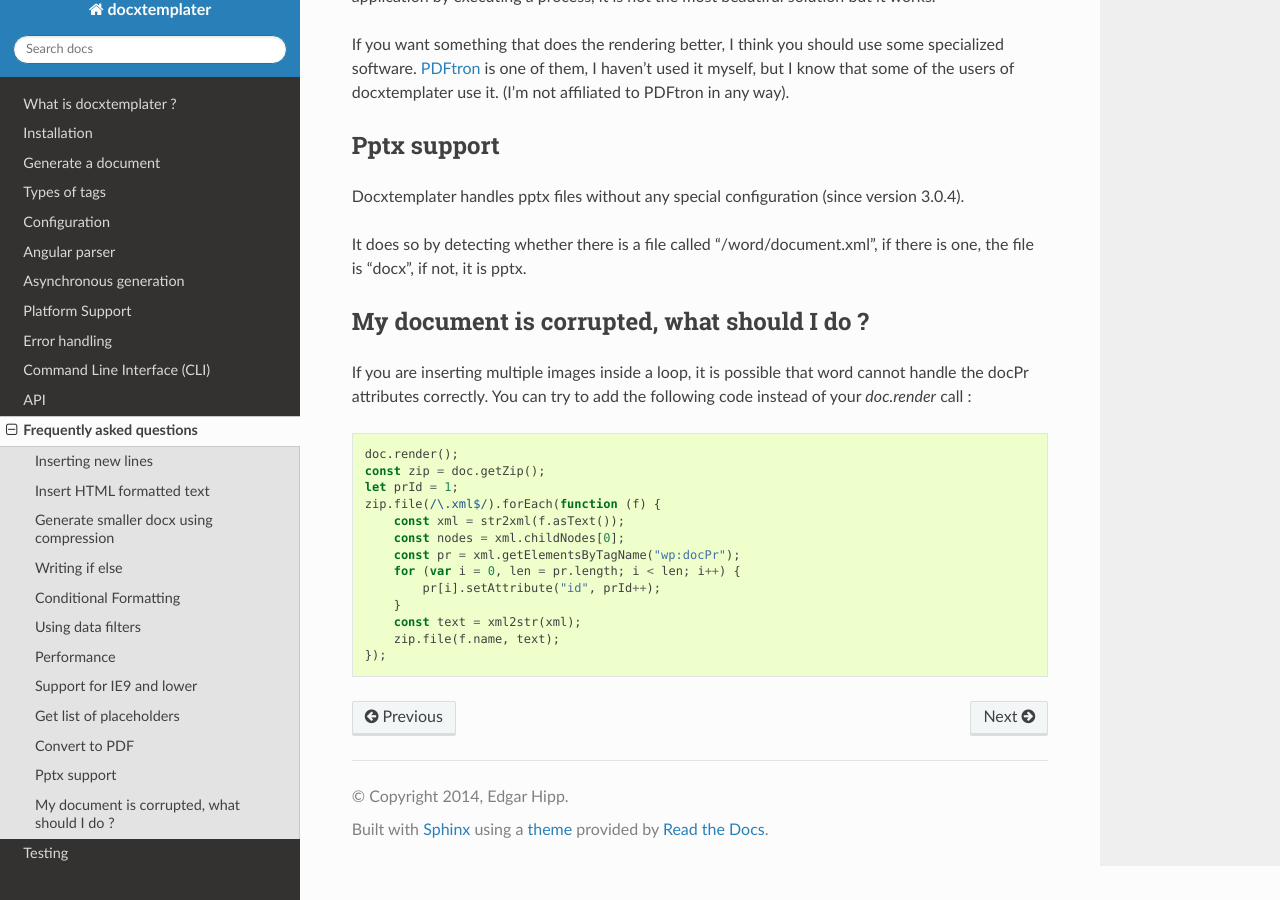
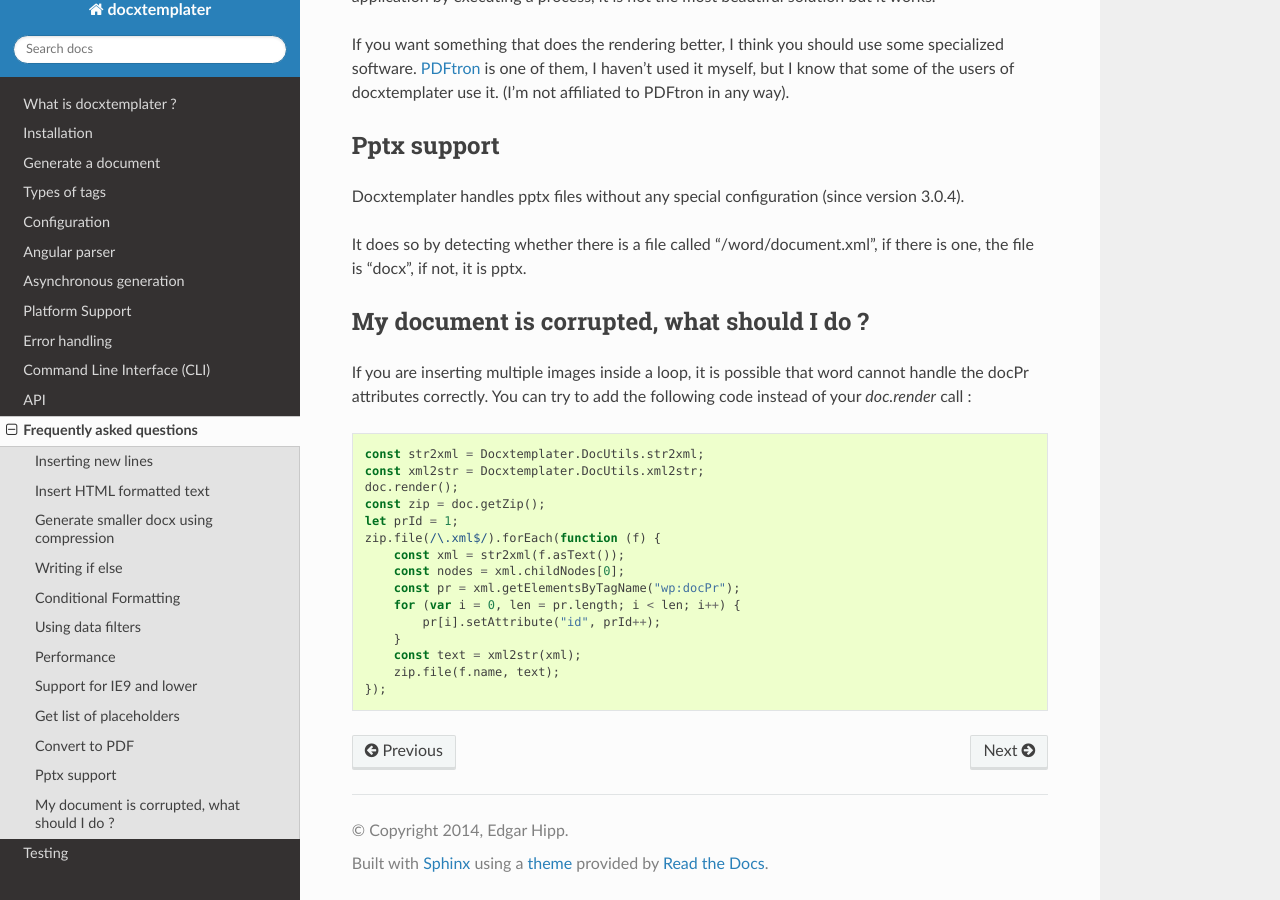
Before and after one commit to open-xml-templating/docxtemplater, a Sphinx documentation site: the page built from docs/source/faq.rst, in a window 1280 px wide and 900 px high, scrolled down 3503 px. Built offline with Sphinx 7.4.7 and the Read the Docs theme 2.0.0, drawn with Linux system fonts in a browser that asks for light colours.

Commit message:
Fix faq for corrupt docs

```diff
--- a/docs/source/faq.rst
+++ b/docs/source/faq.rst
@@ -202,6 +202,8 @@ If you are inserting multiple images inside a loop, it is possible that word can
 
 .. code-block:: javascript
 
+    const str2xml = Docxtemplater.DocUtils.str2xml;
+    const xml2str = Docxtemplater.DocUtils.xml2str;
     doc.render();
     const zip = doc.getZip();
     let prId = 1;
```
